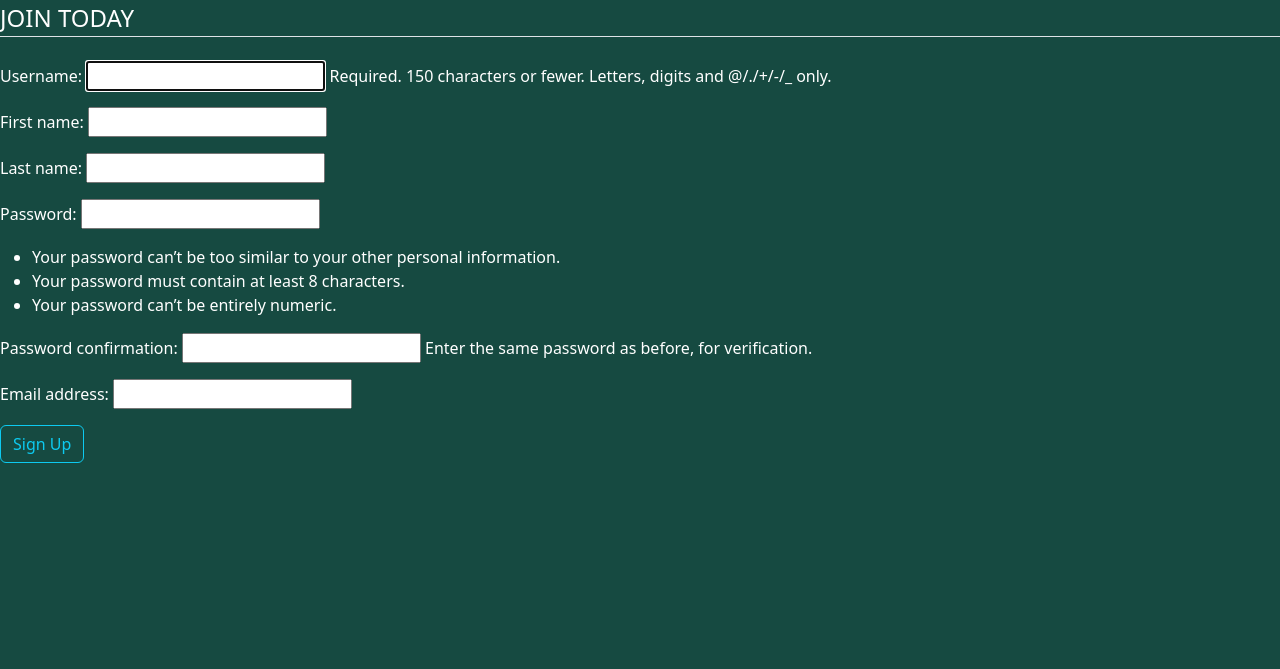
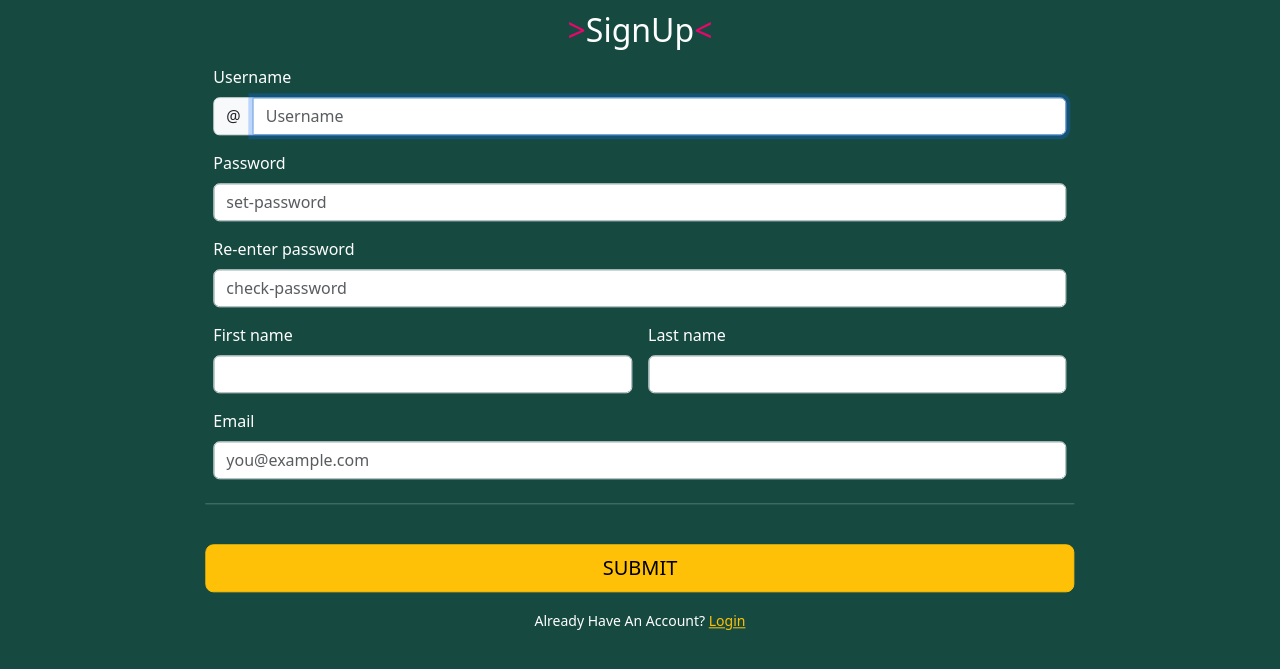
Before and after one commit to pksenpai/task-management-system, a Django app: page /accounts/signup/ in a window 1280 px wide. Shown: the part 78-747 px from the top of the page. Run offline with Django 4.2, Linux system fonts and the light colour scheme; some libraries are stand-ins or nearby versions.

Commit message:
[dev][forms][templates]: finish signup form and page

```diff
--- a/users/forms.py
+++ b/users/forms.py
@@ -8,3 +8,59 @@ class SignUpForm(UserCreationForm):
         model = User
         fields = ['username', 'first_name', 'last_name', 'password1', 'password2', 'email']
         # fields = '__all__'
+
+    def __init__(self, *args, **kwargs):
+        super().__init__(*args, **kwargs)
+        self.fields['username'].widget.attrs.update({
+            'type': 'text',
+            'class': 'form-control',
+            'id': 'username',
+            'name': 'username',
+            'placeholder': 'Username',
+            'required': ''
+        })
+        self.fields['password1'].widget.attrs.update({
+            'type': 'password',
+            'class': 'form-control',
+            'id': 'password1',
+            'name': 'password1',
+            'placeholder': 'set-password',
+            'required': ''
+        })
+        self.fields['password2'].widget.attrs.update({
+            'type': 'password',
+            'class': 'form-control',
+            'id': 'password2',
+            'name': 'password2',
+            'placeholder': 'check-password',
+            'required': ''
+        })
+        self.fields['first_name'].widget.attrs.update({
+            'type': 'text',
+            'class': 'form-control',
+            'id': 'first_name',
+            'name': 'first_name',
+        })
+        self.fields['last_name'].widget.attrs.update({
+            'type': 'text',
+            'class': 'form-control',
+            'id': 'last_name',
+            'name': 'last_name',
+        })
+        self.fields['email'].widget.attrs.update({
+            'type': 'email',
+            'class': 'form-control',
+            'id': 'email',
+            'name': 'email',
+            'placeholder': 'you@example.com',
+            'required': ''
+        })
+
+        """\________________________Input-Attrs________________________/"""
+
+        # username --> type="text" class="form-control" id="username" placeholder="Username" name="username" required
+        # password1 --> type="password" class="form-control" id="password" placeholder="Password" name="password" required=""
+
+        # first_name --> type="text" class="form-control" id="firstName" name="firstname"
+        # last_name --> type="text" class="form-control" id="lastName" name="lastname" placeholder="" value="" required=""
+        # email --> type="email" class="form-control" id="email" name="email" placeholder="you@example.com"
--- a/users/templates/signup.html
+++ b/users/templates/signup.html
@@ -14,7 +14,7 @@
             <label for="username" class="form-label">Username</label>
             <div class="input-group has-validation">
               <span class="input-group-text">@</span>
-                <input type="text" class="form-control" id="username" placeholder="Username" name="username" required="">
+              {{ form.username }}
               <div class="invalid-feedback">
                 Your username is required.
               </div>
@@ -22,18 +22,28 @@
           </div>
 
           <div class="col-12">
-            <label for="password" class="form-label">Password</label>
+            <label for="password1" class="form-label">Password</label>
             <div class="input-group has-validation">
-              <input type="password" class="form-control" id="password" placeholder="Password" name="password" required="">
+              {{ form.password1 }}
               <div class="invalid-feedback">
-                Your password is required.
+                password required.
+              </div>
+            </div>
+          </div>
+
+          <div class="col-12">
+            <label for="password2" class="form-label">Re-enter password</label>
+            <div class="input-group has-validation">
+              {{ form.password2 }}
+              <div class="invalid-feedback">
+                Enter the same password as before, for verification.
               </div>
             </div>
           </div>
 
           <div class="col-sm-6">
             <label for="firstName" class="form-label">First name</label>
-            <input type="text" class="form-control" id="firstName" name="firstname" placeholder="" value="" required="">
+            {{ form.first_name }}
             <div class="invalid-feedback">
               Valid first name is required.
             </div>
@@ -41,7 +51,7 @@
 
           <div class="col-sm-6">
             <label for="lastName" class="form-label">Last name</label>
-            <input type="text" class="form-control" id="lastName" name="lastname" placeholder="" value="" required="">
+            {{ form.last_name }}
             <div class="invalid-feedback">
               Valid last name is required.
             </div>
@@ -50,7 +60,7 @@
 
           <div class="col-12">
             <label for="email" class="form-label">Email</label>
-            <input type="email" class="form-control" id="email" name="email" placeholder="you@example.com">
+            {{ form.email }}
             <div class="invalid-feedback">
               Please enter a valid email address for shipping updates.
             </div>
--- a/users/templates/signup2.html
+++ b/users/templates/signup2.html
@@ -6,7 +6,10 @@
         <form method="POST"> {% csrf_token %}
             <fieldset class="form-group">
                 <legend class="border-bottom mb-4">JOIN TODAY</legend>
-                {{ form.as_p }}
+                {{ form.username }}
+                <p>==============================================</p>
+                {{ form.password1 }}
+
             <fieldset>
             <div class="form-group">
                 <button class="btn btn-outline-info" type="submit">Sign Up</button>
--- a/users/views.py
+++ b/users/views.py
@@ -46,7 +46,7 @@ def signup(request):
             )
             return redirect("/accounts/login/")
 
-    return render(request, 'signup2.html', {'form': form})
+    return render(request, 'signup.html', {'form': form})
 
 
 """\________________________Login________________________/"""
```
Also changed, not shown: conf/settings.py (+9 -1 lines). Lines whose indentation alone changed are shown as unchanged.
